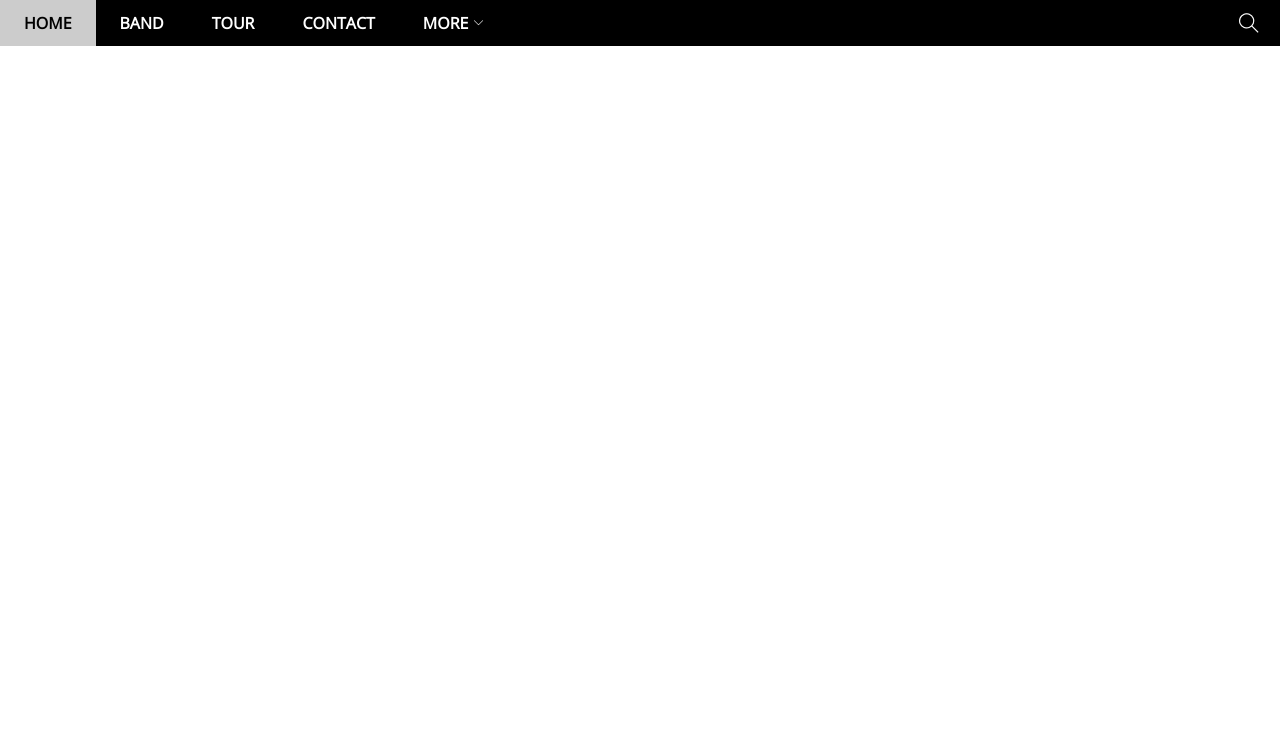
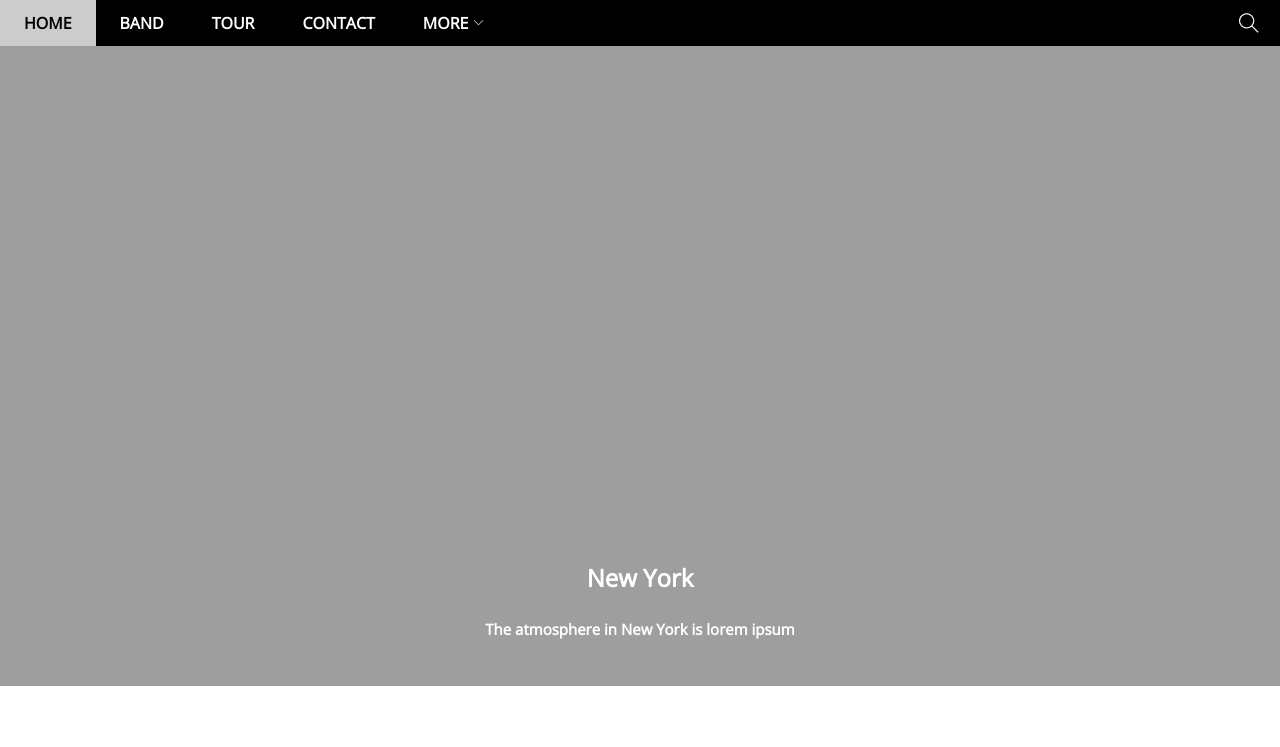
Before and after one commit to SS-171/The-band, a plain HTML site: page index.html in a window 1280 px wide. Shown: the top 747 px of the page. Drawn offline with nearby package versions, Linux system fonts and the light colour scheme; the site is published under a folder, as on GitHub Pages, so addresses that start at the root find nothing.

Commit message:
Update style.css

```diff
--- a/assets/css/style.css
+++ b/assets/css/style.css
@@ -89,7 +89,7 @@
     margin-top: 46px;
     /* 50 percents of width  */
     padding-top: 50%;
-    background: url('/assets/img/band.jpg') top center/cover no-repeat;
+    background: url('../img/band.jpg') top center/cover no-repeat;
 
 }
 #slider .text-content {
```
